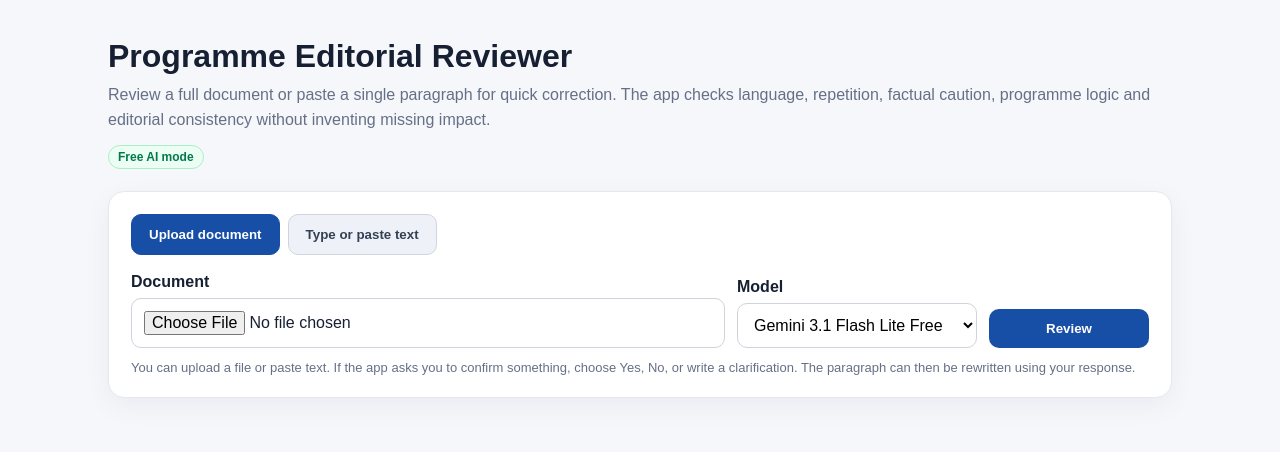
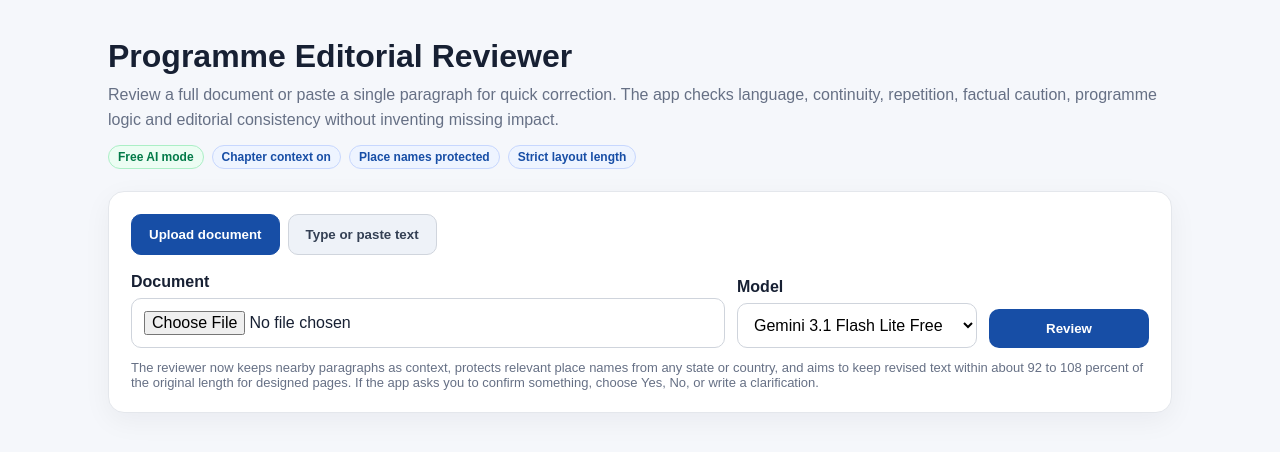
Before and after one commit to 36kuberanenterprises-tech/ProgrammeEditorialReviewer, a FastAPI app: page / in a window 1280 px wide. Shown: the top 452 px of the page. Run offline with FastAPI, Linux system fonts and the light colour scheme.

Commit message:
Show chapter context and protected place name rules

```diff
--- a/templates/index.html
+++ b/templates/index.html
@@ -15,8 +15,8 @@ form.row{display:grid;grid-template-columns:1fr 240px 160px;gap:12px;align-items
 button{border:0;border-radius:10px;padding:12px 17px;background:var(--accent);color:white;font-weight:700;cursor:pointer}button.secondary{background:#344054}button.soft{background:#eef2f8;color:#344054;border:1px solid #d0d5dd}button.yes{background:#067647}button.no{background:#b42318}button:disabled{opacity:.55;cursor:not-allowed}
 .note{margin-top:12px;color:var(--muted);font-size:13px}.status{margin:18px 0;padding:12px 14px;border-radius:10px;background:#eef4ff;display:none}.status.error{background:#fff1f0;color:var(--danger)}
 .actions{display:none;gap:10px;margin:18px 0}.item{border-top:1px solid var(--line);padding:22px 0}.item:first-child{border-top:0}.meta{display:flex;justify-content:space-between;gap:10px;margin-bottom:8px}.reason{font-size:14px;color:var(--muted);margin:8px 0}.flag{margin-top:8px;padding:11px 12px;background:#fff4ed;color:#9a3412;border-radius:8px;font-size:14px}.revised{padding:13px;border:1px solid var(--line);border-radius:10px;line-height:1.6;background:#f8fbff;margin-top:8px}.label{font-size:12px;text-transform:uppercase;letter-spacing:.05em;color:var(--muted);font-weight:700;margin-bottom:5px}.diff-del{color:#b42318;text-decoration:line-through}.diff-add{color:#0665c9;font-weight:600}
-.badge{display:inline-block;background:#ecfdf3;color:#027a48;border:1px solid #abefc6;border-radius:999px;padding:4px 9px;font-size:12px;font-weight:700;margin-top:12px}
-.feedback{margin-top:10px;padding:12px;border:1px solid #fed7aa;background:#fffaf5;border-radius:10px}.feedback-title{font-weight:700;color:#7c2d12;margin-bottom:8px}.feedback-actions{display:flex;gap:8px;flex-wrap:wrap;margin-bottom:10px}.feedback textarea{min-height:84px}.rewrite-status{font-size:13px;color:var(--muted);margin-top:8px}.charline{font-size:12px;color:var(--muted);margin-top:6px}
+.badges{display:flex;gap:8px;flex-wrap:wrap;margin-top:12px}.badge{display:inline-block;background:#ecfdf3;color:#027a48;border:1px solid #abefc6;border-radius:999px;padding:4px 9px;font-size:12px;font-weight:700}.badge.info{background:#eef4ff;color:#174ea6;border-color:#c7d7fe}
+.feedback{margin-top:10px;padding:12px;border:1px solid #fed7aa;background:#fffaf5;border-radius:10px}.feedback-title{font-weight:700;color:#7c2d12;margin-bottom:8px}.feedback-actions{display:flex;gap:8px;flex-wrap:wrap;margin-bottom:10px}.feedback textarea{min-height:84px}.rewrite-status{font-size:13px;color:var(--muted);margin-top:8px}.charline{font-size:12px;color:var(--muted);margin-top:6px}.charwarn{color:#b54708;font-weight:700}
 @media(max-width:760px){form.row{grid-template-columns:1fr}.hero h1{font-size:27px}.actions{flex-direction:column}.textmeta{flex-direction:column}}
 </style>
 </head>
@@ -24,8 +24,8 @@ button{border:0;border-radius:10px;padding:12px 17px;background:var(--accent);co
 <div class="wrap">
   <div class="hero">
     <h1>Programme Editorial Reviewer</h1>
-    <p>Review a full document or paste a single paragraph for quick correction. The app checks language, repetition, factual caution, programme logic and editorial consistency without inventing missing impact.</p>
-    <span class="badge">Free AI mode</span>
+    <p>Review a full document or paste a single paragraph for quick correction. The app checks language, continuity, repetition, factual caution, programme logic and editorial consistency without inventing missing impact.</p>
+    <div class="badges"><span class="badge">Free AI mode</span><span class="badge info">Chapter context on</span><span class="badge info">Place names protected</span><span class="badge info">Strict layout length</span></div>
   </div>
   <div class="card">
     <div class="modebar">
@@ -43,7 +43,7 @@ button{border:0;border-radius:10px;padding:12px 17px;background:var(--accent);co
       <div class="field"><label>Model</label><select id="model"><option value="gemini-3.1-flash-lite">Gemini 3.1 Flash Lite Free</option><option value="gemini-3.8-flash">Gemini 3.8 Flash Free</option></select></div>
       <button id="go" type="submit">Review</button>
     </form>
-    <div class="note">You can upload a file or paste text. If the app asks you to confirm something, choose Yes, No, or write a clarification. The paragraph can then be rewritten using your response.</div>
+    <div class="note">The reviewer now keeps nearby paragraphs as context, protects relevant place names from any state or country, and aims to keep revised text within about 92 to 108 percent of the original length for designed pages. If the app asks you to confirm something, choose Yes, No, or write a clarification.</div>
     <div id="status" class="status"></div>
     <div id="actions" class="actions">
       <button class="secondary" onclick="downloadDoc('reviewed')">Download marked review</button>
@@ -71,8 +71,10 @@ function diffWords(a,b){
 }
 function itemHtml(x){
   const flag=x.flags&&x.flags.length?x.flags[0]:'';
+  const ratio=x.original.length?x.revised.length/x.original.length:1;
+  const warn=(ratio<0.92||ratio>1.08)?' charwarn':'';
   const feedback=flag?`<div class="feedback"><div class="feedback-title">Your response to this confirmation</div><div class="feedback-actions"><button type="button" class="yes" onclick="refineParagraph(${x.id},'YES')">Yes, this is correct</button><button type="button" class="no" onclick="refineParagraph(${x.id},'NO')">No, this is not correct</button></div><textarea id="comment-${x.id}" placeholder="Or write your clarification here. Example: Yes, but only for food processing participants...\nThen click Rewrite paragraph."></textarea><button type="button" class="soft" style="margin-top:8px" onclick="refineParagraph(${x.id},'COMMENT')">Rewrite paragraph using my comment</button><div id="rewrite-status-${x.id}" class="rewrite-status"></div></div>`:'';
-  return `<div class="item" id="item-${x.id}"><div class="meta"><strong>Paragraph ${x.id}</strong></div><div class="label">Marked correction</div><div class="revised">${diffWords(x.original,x.revised)}</div><div class="charline">Original: ${x.original.length} characters | Revised: ${x.revised.length} characters | Difference: ${x.revised.length-x.original.length}</div>${x.reason?`<div class="reason"><strong>Editorial note:</strong> ${esc(x.reason)}</div>`:''}${(x.flags||[]).map(f=>`<div class="flag"><strong>Please confirm:</strong> ${esc(f)}</div>`).join('')}${feedback}</div>`;
+  return `<div class="item" id="item-${x.id}"><div class="meta"><strong>Paragraph ${x.id}</strong></div><div class="label">Marked correction</div><div class="revised">${diffWords(x.original,x.revised)}</div><div class="charline${warn}">Original: ${x.original.length} characters | Revised: ${x.revised.length} characters | Difference: ${x.revised.length-x.original.length}${warn?' | Outside strict layout range':''}</div>${x.reason?`<div class="reason"><strong>Editorial note:</strong> ${esc(x.reason)}</div>`:''}${(x.flags||[]).map(f=>`<div class="flag"><strong>Please confirm:</strong> ${esc(f)}</div>`).join('')}${feedback}</div>`;
 }
 function renderResults(){document.getElementById('results').innerHTML=currentItems.map(itemHtml).join('');}
 
@@ -84,7 +86,7 @@ document.getElementById('reviewForm').addEventListener('submit', async e=>{
     const file=document.getElementById('file').files[0]; if(!file){status('Please choose a document to review.',true);return;} fd.append('file',file); currentFilename=file.name;
   }
   fd.append('model',document.getElementById('model').value);
-  document.getElementById('go').disabled=true; document.getElementById('results').innerHTML=''; document.getElementById('actions').style.display='none'; status(mode==='text'?'Reviewing the text...':'Reviewing the document. Larger files may take a few minutes.');
+  document.getElementById('go').disabled=true; document.getElementById('results').innerHTML=''; document.getElementById('actions').style.display='none'; status(mode==='text'?'Reviewing the text...':'Reviewing the document with surrounding paragraph context. Larger files may take a few minutes.');
   try{const r=await fetch('/review',{method:'POST',body:fd}); const data=await r.json(); if(!r.ok)throw new Error(data.detail||'Review failed'); currentItems=data.items; currentFilename=data.filename==='Pasted Text'?'Pasted Text.docx':(data.filename||currentFilename); status(`Review complete. ${data.count} paragraph${data.count===1?'':'s'} checked using ${data.provider}.`); document.getElementById('actions').style.display='flex'; renderResults();
   }catch(err){status(err.message,true);}finally{document.getElementById('go').disabled=false;}
 });
@@ -93,9 +95,11 @@ async function refineParagraph(id,decision){
   const idx=currentItems.findIndex(x=>x.id===id); if(idx<0)return;
   const x=currentItems[idx]; const commentBox=document.getElementById('comment-'+id); const comment=(commentBox?commentBox.value:'').trim();
   if(decision==='COMMENT'&&!comment){document.getElementById('rewrite-status-'+id).textContent='Please write your clarification first.';return;}
-  const s=document.getElementById('rewrite-status-'+id); s.textContent='Rewriting this paragraph using your response...';
-  const fd=new FormData(); fd.append('paragraph_id',String(id)); fd.append('original',x.original); fd.append('revised',x.revised); fd.append('flag',(x.flags&&x.flags[0])||''); fd.append('decision',decision); fd.append('comment',comment); fd.append('model',document.getElementById('model').value);
-  try{const r=await fetch('/refine',{method:'POST',body:fd}); const data=await r.json(); if(!r.ok)throw new Error(data.detail||'Rewrite failed'); currentItems[idx]=data; renderResults(); status(`Paragraph ${id} updated based on your response.`);}catch(err){s.textContent=err.message;}
+  const s=document.getElementById('rewrite-status-'+id); s.textContent='Rewriting this paragraph using your response and surrounding context...';
+  const prev=currentItems.slice(Math.max(0,idx-2),idx).map(p=>p.revised||p.original).join('\n\n');
+  const next=currentItems.slice(idx+1,idx+3).map(p=>p.revised||p.original).join('\n\n');
+  const fd=new FormData(); fd.append('paragraph_id',String(id)); fd.append('original',x.original); fd.append('revised',x.revised); fd.append('flag',(x.flags&&x.flags[0])||''); fd.append('decision',decision); fd.append('comment',comment); fd.append('context_before',prev); fd.append('context_after',next); fd.append('model',document.getElementById('model').value);
+  try{const r=await fetch('/refine',{method:'POST',body:fd}); const data=await r.json(); if(!r.ok)throw new Error(data.detail||'Rewrite failed'); currentItems[idx]=data; renderResults(); status(`Paragraph ${id} updated based on your response and chapter context.`);}catch(err){s.textContent=err.message;}
 }
 
 async function downloadDoc(kind){
```
